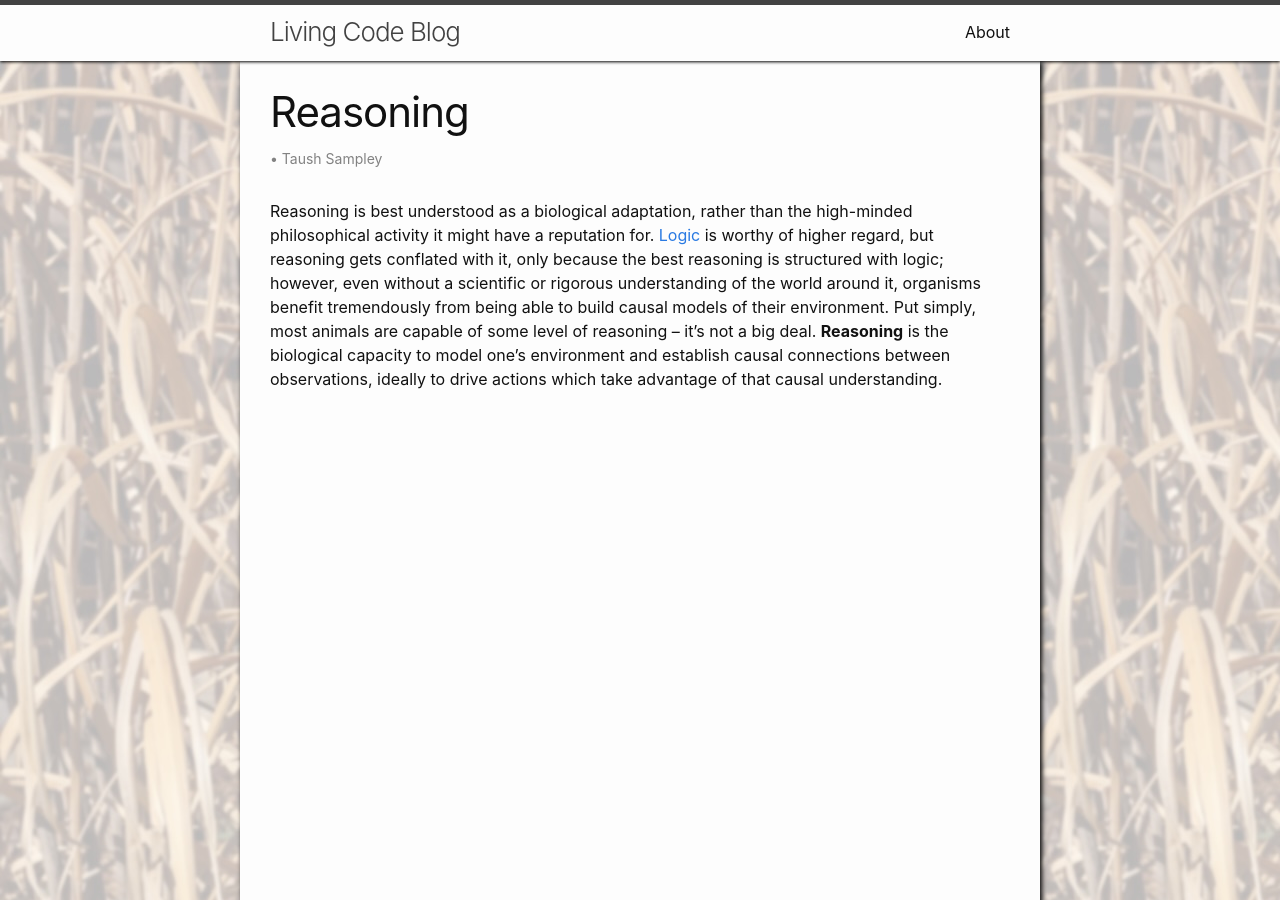
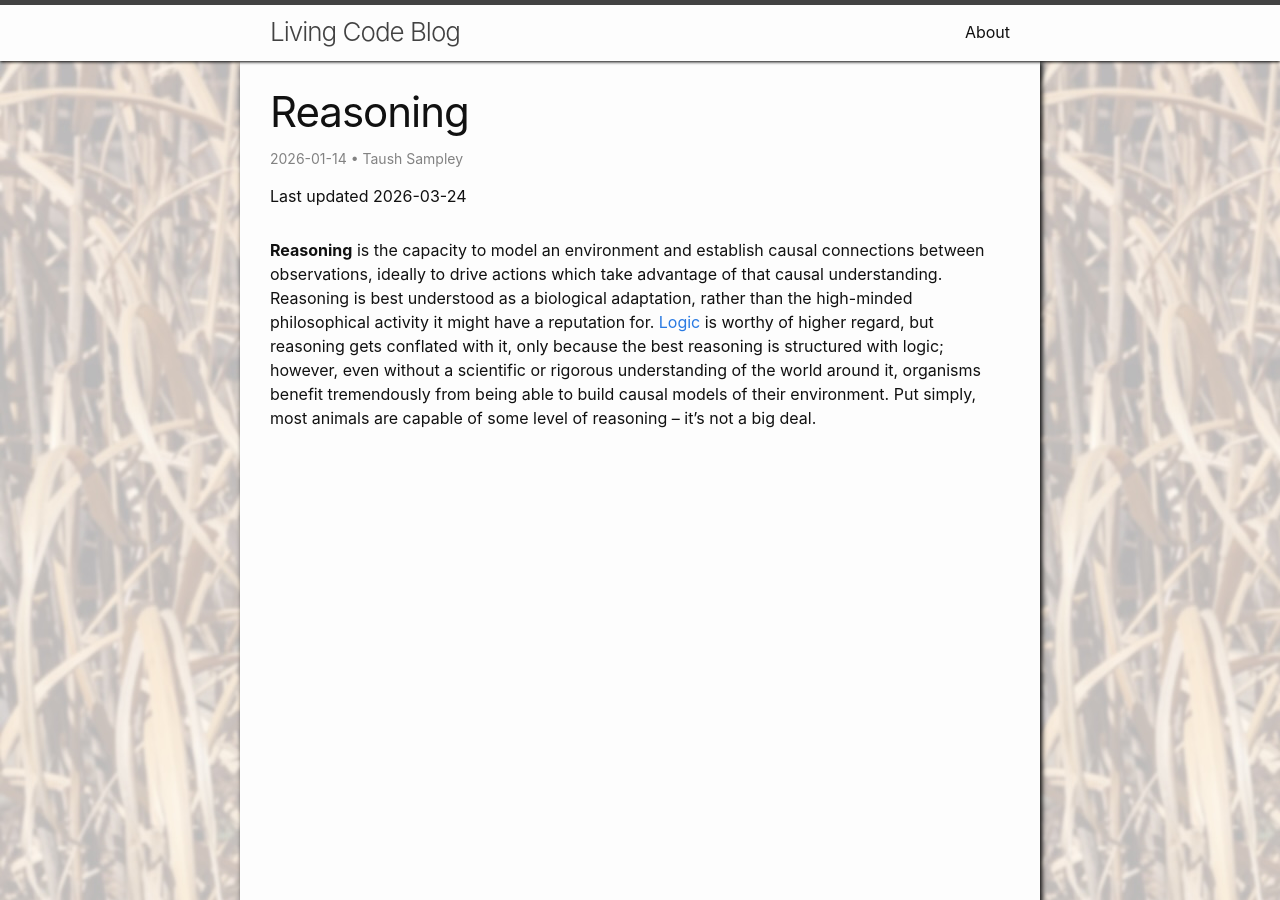
Before and after one commit to TSampley/TSampley.github.io, a Jekyll site: the page built from science/biology/reasoning.md, in a window 1280 px wide and 900 px high. Built offline with Jekyll 4.4.1, drawn with Linux system fonts in a browser that asks for light colours.

Commit message:
Add description and dates to reasoning page

```diff
--- a/science/biology/reasoning.md
+++ b/science/biology/reasoning.md
@@ -2,9 +2,11 @@
 layout: wiki
 
 title: Reasoning
-description:
-
+description: The capacity to model an environment and establish causal connections between observations.
+date: 2026-01-14 00:27:32 -0600
+updated: 2026-03-24
 ---
 
+**Reasoning** is the capacity to model an environment and establish causal connections between observations, ideally to drive actions which take advantage of that causal understanding.
 Reasoning is best understood as a biological adaptation, rather than
-the high-minded philosophical activity it might have a reputation for. [Logic](../../philosophy/logic/) is worthy of higher regard, but reasoning gets conflated with it, only because the best reasoning is structured with logic; however, even without a scientific or rigorous understanding of the world around it, organisms benefit tremendously from being able to build causal models of their environment. Put simply, most animals are capable of some level of reasoning – it's not a big deal. **Reasoning** is the biological capacity to model one's environment and establish causal connections between observations, ideally to drive actions which take advantage of that causal understanding.
+the high-minded philosophical activity it might have a reputation for. [Logic](../../philosophy/logic/) is worthy of higher regard, but reasoning gets conflated with it, only because the best reasoning is structured with logic; however, even without a scientific or rigorous understanding of the world around it, organisms benefit tremendously from being able to build causal models of their environment. Put simply, most animals are capable of some level of reasoning – it's not a big deal.
```
